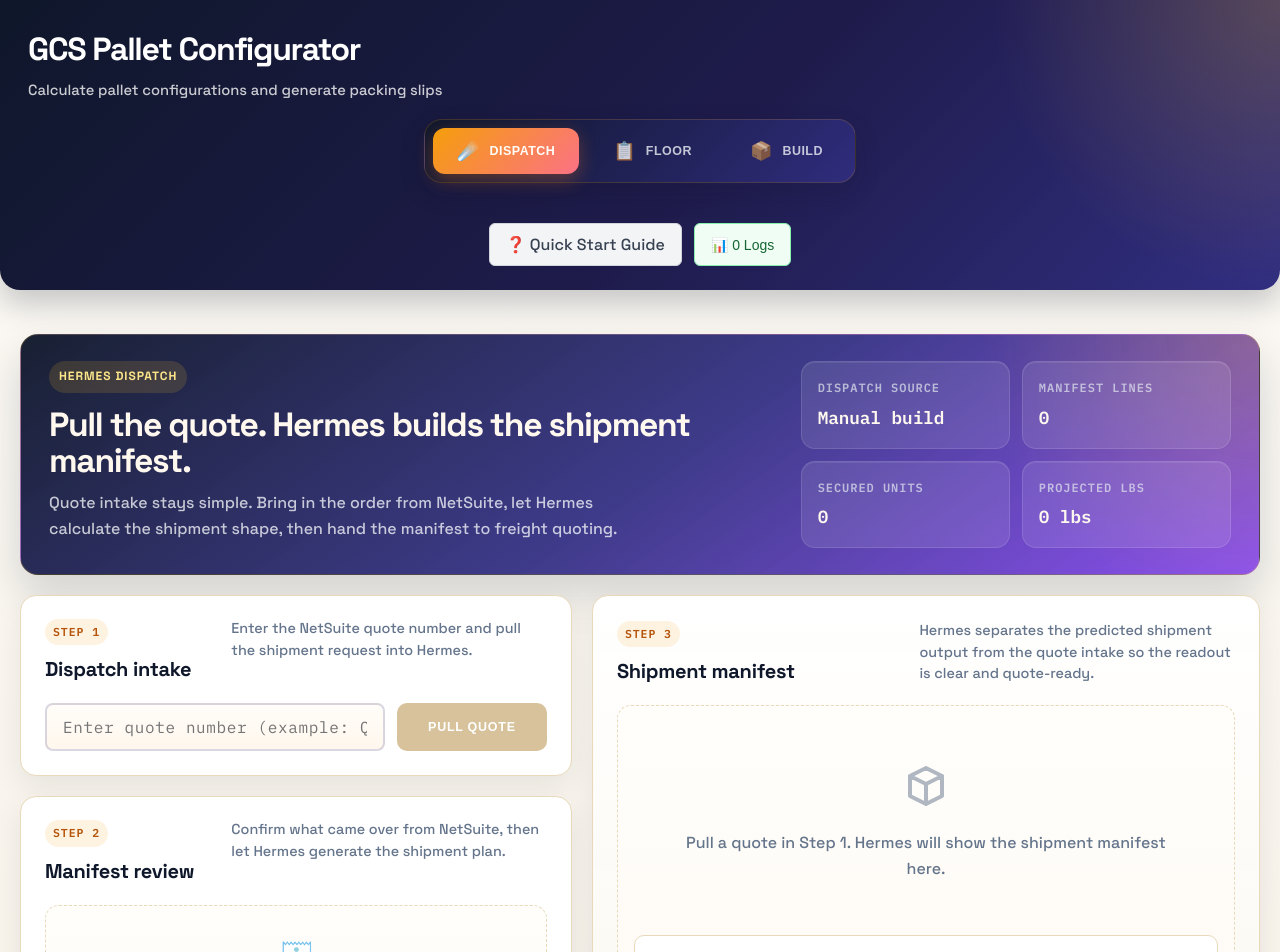
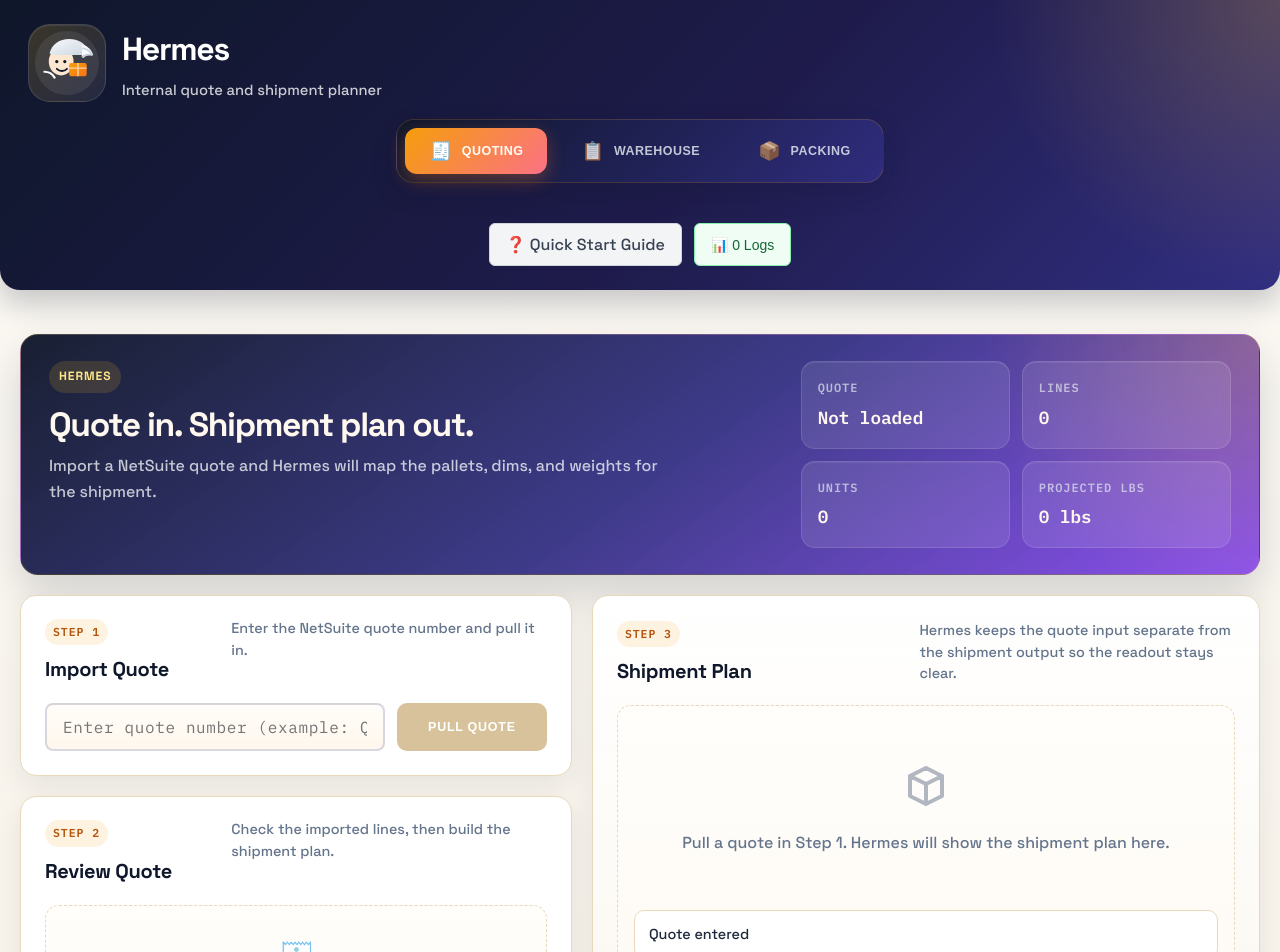
Before and after one commit to robertogonzalez-tech/pallet-configurator, a React (Vite) app: page / in a window 1280 px wide. Shown: the top 952 px of the page. Built offline with nearby package versions, Linux system fonts and the light colour scheme; no server answers.

Commit message:
ui: rename flows and promote hermes brand

```diff
--- a/src/App.jsx
+++ b/src/App.jsx
@@ -1612,8 +1612,39 @@
   return (
     <>
       <header>
-        <h1>GCS Pallet Configurator</h1>
-        <p>Calculate pallet configurations and generate packing slips</p>
+        <div className="header-top">
+          <div className="hermes-brand">
+            <div className="hermes-brand-mark" aria-hidden="true">
+              <svg viewBox="0 0 96 96" role="presentation">
+                <defs>
+                  <linearGradient id="hermesHelmet" x1="0%" y1="0%" x2="100%" y2="100%">
+                    <stop offset="0%" stopColor="#f8fafc" />
+                    <stop offset="100%" stopColor="#cbd5e1" />
+                  </linearGradient>
+                  <linearGradient id="hermesBox" x1="0%" y1="0%" x2="100%" y2="100%">
+                    <stop offset="0%" stopColor="#f59e0b" />
+                    <stop offset="100%" stopColor="#f97316" />
+                  </linearGradient>
+                </defs>
+                <circle cx="48" cy="48" r="44" fill="rgba(255,255,255,0.08)" />
+                <ellipse cx="40" cy="46" rx="17" ry="19" fill="#fde7d0" />
+                <path d="M24 35c3-13 14-20 27-20 12 0 22 6 27 16l-7 6H31l-7-2z" fill="url(#hermesHelmet)" />
+                <path d="M68 23c8 1 13 6 16 14-7-2-12-1-16 3 1-5 1-11 0-17z" fill="#f8fafc" />
+                <path d="M70 28c6 1 10 4 12 9-5-1-9 0-12 3" fill="none" stroke="#cbd5e1" strokeWidth="2.5" strokeLinecap="round" strokeLinejoin="round" />
+                <circle cx="34" cy="46" r="2.2" fill="#0f172a" />
+                <circle cx="45" cy="46" r="2.2" fill="#0f172a" />
+                <path d="M34 56c4 4 10 4 14 0" fill="none" stroke="#0f172a" strokeWidth="2.5" strokeLinecap="round" />
+                <rect x="51" y="48" width="24" height="18" rx="3" fill="url(#hermesBox)" />
+                <path d="M51 55h24M63 48v18" fill="none" stroke="#fff7ed" strokeWidth="2" opacity="0.7" />
+                <path d="M17 60c7 0 11 3 14 8" fill="none" stroke="#f8fafc" strokeWidth="3" strokeLinecap="round" />
+              </svg>
+            </div>
+            <div className="hermes-brand-copy">
+              <h1>Hermes</h1>
+              <p>Internal quote and shipment planner</p>
+            </div>
+          </div>
+        </div>
 
         {/* Mode Switcher */}
         <div style={{ display: 'flex', justifyContent: 'center', marginTop: '16px', marginBottom: '8px' }}>
@@ -1687,13 +1718,13 @@
             <p style={{ fontSize: '48px', marginBottom: '16px' }}>📦</p>
             <h3>No Packing Data</h3>
             <p style={{ color: '#94a3b8', marginTop: '8px' }}>
-              Switch to Sales mode and calculate pallets first, then come back here for packing instructions.
+              Switch to Quoting and calculate pallets first, then come back here for packing instructions.
             </p>
             <button
               onClick={() => setAppMode('sales')}
               style={{ marginTop: '20px', padding: '10px 24px', background: '#3b82f6', color: 'white', border: 'none', borderRadius: '6px', cursor: 'pointer' }}
             >
-              Go to Sales Mode
+              Go to Quoting
             </button>
           </div>
         </div>
@@ -1705,23 +1736,23 @@
       <div className="container sales-shell">
         <div className="sales-hero">
           <div className="sales-hero-copy">
-            <div className="sales-kicker">Hermes Dispatch</div>
-            <h2>Pull the quote. Hermes builds the shipment manifest.</h2>
+            <div className="sales-kicker">Hermes</div>
+            <h2>Quote in. Shipment plan out.</h2>
             <p>
-              Quote intake stays simple. Bring in the order from NetSuite, let Hermes calculate the shipment shape, then hand the manifest to freight quoting.
+              Import a NetSuite quote and Hermes will map the pallets, dims, and weights for the shipment.
             </p>
           </div>
           <div className="sales-hero-stats">
             <div className="sales-hero-stat">
-              <span className="sales-hero-label">Dispatch source</span>
-              <strong>{quoteNumber ? `Quote ${quoteNumber}` : 'Manual build'}</strong>
+              <span className="sales-hero-label">Quote</span>
+              <strong>{quoteNumber ? `#${quoteNumber}` : 'Not loaded'}</strong>
             </div>
             <div className="sales-hero-stat">
-              <span className="sales-hero-label">Manifest lines</span>
+              <span className="sales-hero-label">Lines</span>
               <strong>{orderSkuCount}</strong>
             </div>
             <div className="sales-hero-stat">
-              <span className="sales-hero-label">Secured units</span>
+              <span className="sales-hero-label">Units</span>
               <strong>{orderUnitCount}</strong>
             </div>
             <div className="sales-hero-stat">
@@ -1737,9 +1768,9 @@
               <div className="sales-section-heading">
                 <div>
                   <div className="sales-step-tag">Step 1</div>
-                  <h2>Dispatch intake</h2>
+                  <h2>Import Quote</h2>
                 </div>
-                <p>Enter the NetSuite quote number and pull the shipment request into Hermes.</p>
+                <p>Enter the NetSuite quote number and pull it in.</p>
               </div>
 
               <div className="sales-import-row">
@@ -1771,9 +1802,9 @@
               <div className="sales-section-heading">
                 <div>
                   <div className="sales-step-tag">Step 2</div>
-                  <h2>Manifest review</h2>
+                  <h2>Review Quote</h2>
                 </div>
-                <p>Confirm what came over from NetSuite, then let Hermes generate the shipment plan.</p>
+                <p>Check the imported lines, then build the shipment plan.</p>
               </div>
 
               {orderItems.length > 0 ? (
@@ -1872,14 +1903,14 @@
                   </div>
 
                   <p className="sales-keyboard-hint">
-                    Press Enter anywhere outside an input to rebuild the manifest after the quote is imported.
+                    Press Enter anywhere outside an input to rebuild the shipment plan after the quote is imported.
                   </p>
                 </>
               ) : (
                 <div className="sales-empty-review">
                   <div className="sales-empty-icon">🧾</div>
-                  <h3>Dispatch queue is empty</h3>
-                  <p>Pull a quote above to load the manifest candidate.</p>
+                  <h3>No quote loaded</h3>
+                  <p>Pull a quote above to load the shipment lines.</p>
                 </div>
               )}
             </div>
@@ -1889,9 +1920,9 @@
             <div className="sales-section-heading">
               <div>
                   <div className="sales-step-tag">Step 3</div>
-                <h2>Shipment manifest</h2>
+                <h2>Shipment Plan</h2>
               </div>
-              <p>Hermes separates the predicted shipment output from the quote intake so the readout is clear and quote-ready.</p>
+              <p>Hermes keeps the quote input separate from the shipment output so the readout stays clear.</p>
             </div>
 
             {!results ? (
@@ -1902,14 +1933,14 @@
                   </svg>
                   <p>
                     {orderItems.length > 0
-                      ? 'Manifest intake is ready. Build the manifest to generate the shipment readout.'
-                      : 'Pull a quote in Step 1. Hermes will show the shipment manifest here.'}
+                      ? 'The quote is loaded. Build the shipment plan to generate the readout.'
+                      : 'Pull a quote in Step 1. Hermes will show the shipment plan here.'}
                   </p>
                 </div>
                 <div className="sales-results-checklist">
-                  <div className={`sales-check-item ${quoteNumber ? 'done' : ''}`}>Dispatch request identified</div>
-                  <div className={`sales-check-item ${orderItems.length > 0 ? 'done' : ''}`}>Manifest lines loaded</div>
-                  <div className={`sales-check-item ${results ? 'done' : ''}`}>Shipment manifest generated</div>
+                  <div className={`sales-check-item ${quoteNumber ? 'done' : ''}`}>Quote entered</div>
+                  <div className={`sales-check-item ${orderItems.length > 0 ? 'done' : ''}`}>Quote lines loaded</div>
+                  <div className={`sales-check-item ${results ? 'done' : ''}`}>Shipment plan generated</div>
                 </div>
               </div>
             ) : (
@@ -1971,8 +2002,8 @@
 
                 <div className="sales-actions-panel">
                   <div className="sales-actions-heading">
-                    <h3>Dispatch actions</h3>
-                    <p>Use the manifest for quoting, then print or copy the shipment summary.</p>
+                    <h3>Quoting Actions</h3>
+                    <p>Use the shipment plan for quoting, then print or copy the summary.</p>
                   </div>
                   <div className="sales-action-grid">
                     <button className="sales-action-btn tone-blue" onClick={() => setShowPackingSlip(true)}>
--- a/src/components/ModeSwitcher.jsx
+++ b/src/components/ModeSwitcher.jsx
@@ -1,9 +1,9 @@
 import { useState } from 'react'
 
 const MODES = [
-  { id: 'sales', label: 'Dispatch', icon: '☄️', description: 'Quote intake → shipment manifest' },
-  { id: 'validate', label: 'Floor', icon: '📋', description: 'Capture actual shipment outcomes' },
-  { id: 'warehouse', label: 'Build', icon: '📦', description: 'Warehouse packing instructions' },
+  { id: 'sales', label: 'Quoting', icon: '🧾', description: 'Quote intake and shipment plan' },
+  { id: 'validate', label: 'Warehouse', icon: '📋', description: 'Capture actual shipment outcomes' },
+  { id: 'warehouse', label: 'Packing', icon: '📦', description: 'Packing instructions' },
 ]
 
 export default function ModeSwitcher({ currentMode, onModeChange }) {
--- a/src/index.css
+++ b/src/index.css
@@ -70,17 +70,55 @@
   box-shadow: 0 14px 30px rgba(15, 23, 42, 0.22);
 }
 
+.header-top {
+  display: flex;
+  align-items: center;
+  justify-content: space-between;
+  gap: 20px;
+}
+
+.hermes-brand {
+  display: flex;
+  align-items: center;
+  gap: 16px;
+}
+
+.hermes-brand-mark {
+  width: 78px;
+  height: 78px;
+  border-radius: 22px;
+  background: linear-gradient(135deg, rgba(251, 191, 36, 0.18) 0%, rgba(255, 255, 255, 0.08) 100%);
+  border: 1px solid rgba(255, 255, 255, 0.12);
+  box-shadow: inset 0 1px 0 rgba(255, 255, 255, 0.08);
+  display: flex;
+  align-items: center;
+  justify-content: center;
+  flex-shrink: 0;
+}
+
+.hermes-brand-mark svg {
+  width: 70px;
+  height: 70px;
+  display: block;
+}
+
+.hermes-brand-copy {
+  display: flex;
+  flex-direction: column;
+}
+
 header h1 {
   font-family: 'Space Grotesk', sans-serif;
   font-size: 2rem;
   font-weight: 700;
   letter-spacing: -0.04em;
+  margin: 0;
 }
 
 header p {
   color: rgba(255, 255, 255, 0.78);
   font-size: 0.92rem;
-  margin-top: 4px;
+  margin: 4px 0 0;
 }
 
 .grid {
--- a/src/styles/responsive.css
+++ b/src/styles/responsive.css
@@ -107,6 +107,11 @@
 
 /* ===== TABLET (768-1024px) ===== */
 @media (max-width: 1024px) {
+  .header-top {
+    flex-direction: column;
+    align-items: flex-start;
+  }
+
   .sales-hero {
     grid-template-columns: 1fr;
   }
@@ -165,6 +170,21 @@
 
 /* ===== MOBILE (<768px) ===== */
 @media (max-width: 768px) {
+  .hermes-brand {
+    align-items: flex-start;
+  }
+
+  .hermes-brand-mark {
+    width: 64px;
+    height: 64px;
+    border-radius: 18px;
+  }
+
+  .hermes-brand-mark svg {
+    width: 58px;
+    height: 58px;
+  }
+
   .sales-shell {
     gap: 16px;
   }
```
